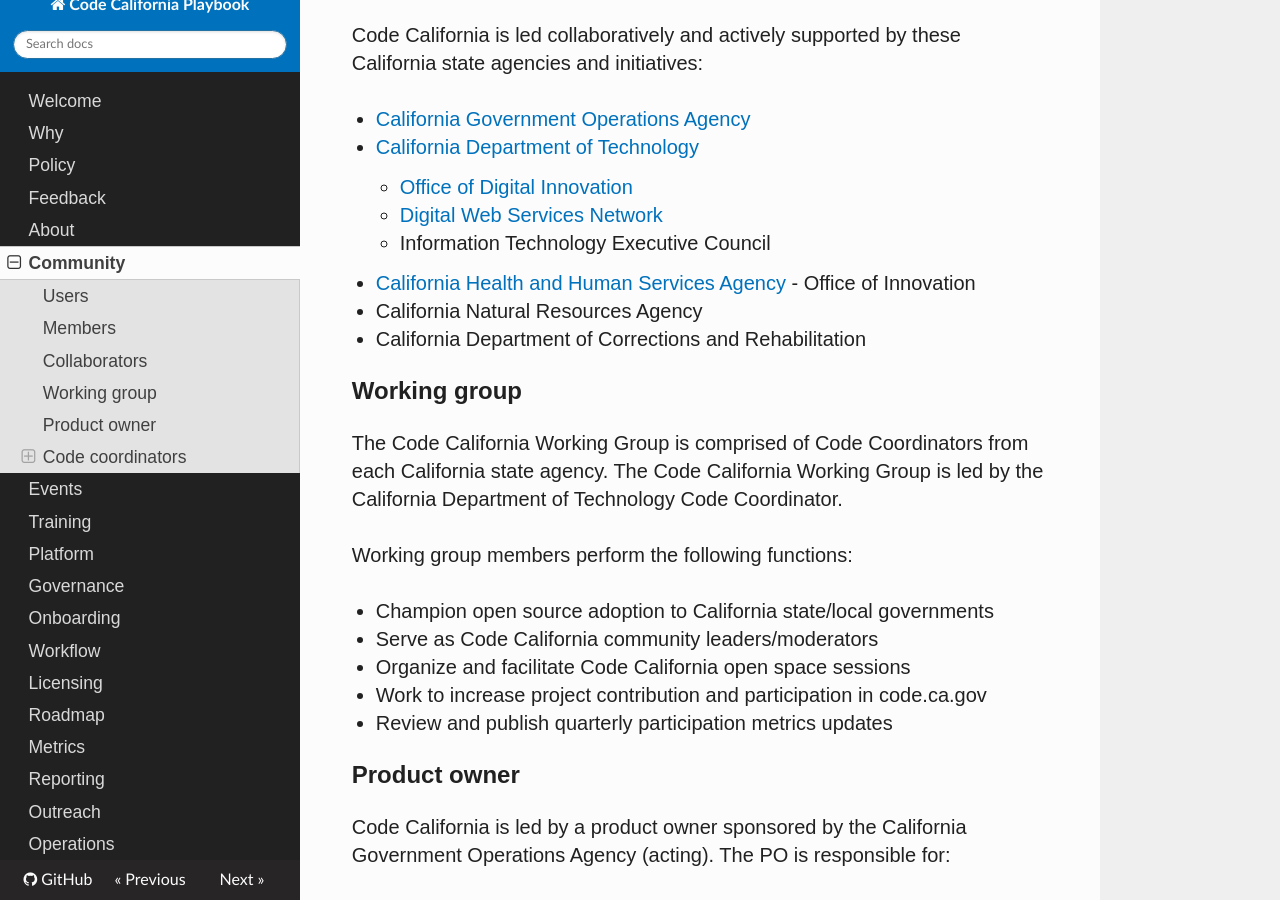
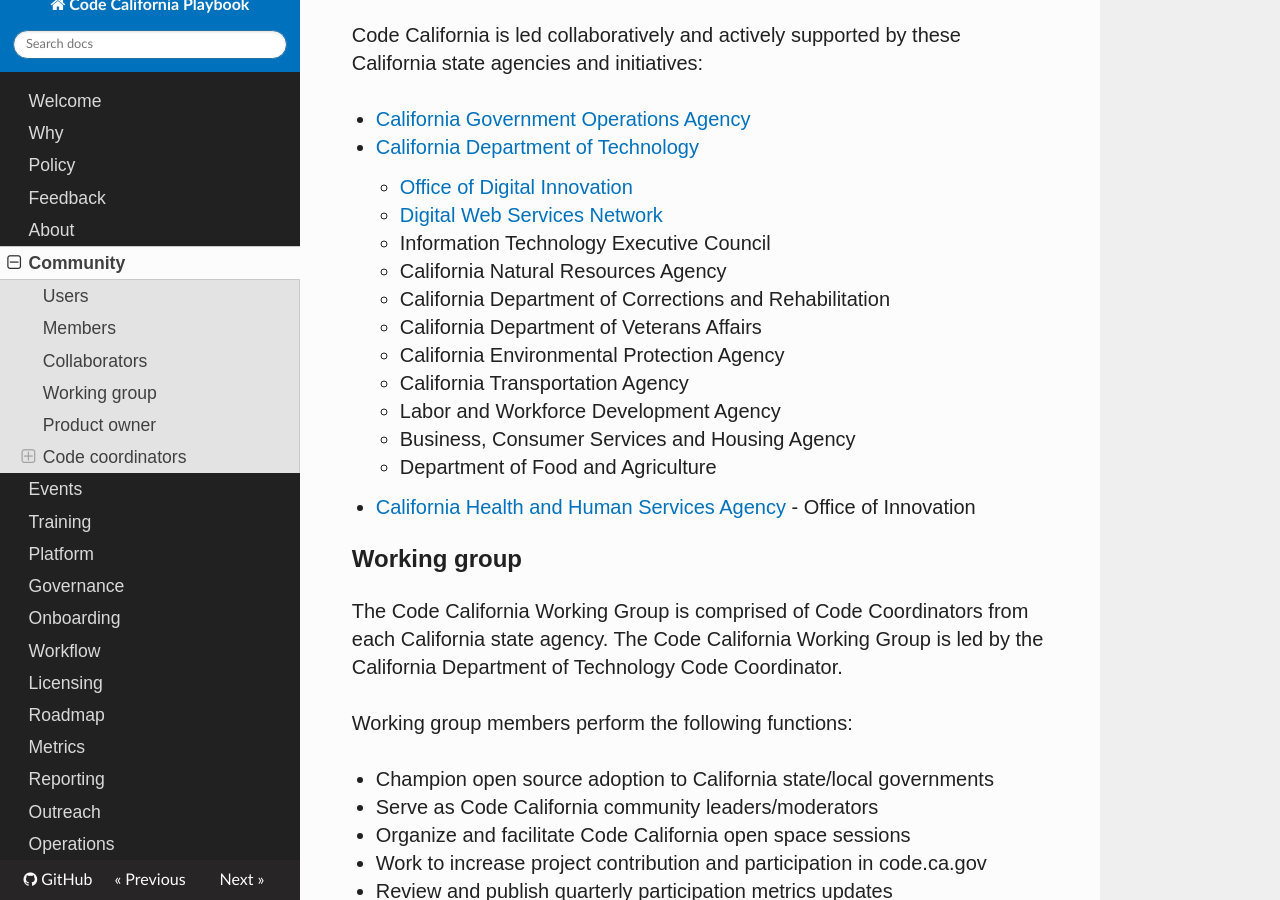
Before and after one commit to CA-CODE-Works/playbook, an MkDocs documentation site: the page built from docs/community.md, in a window 1280 px wide and 900 px high, scrolled down 819 px. Built offline with MkDocs 1.6.1, drawn with Linux system fonts in a browser that asks for light colours; nearby versions of some CDN libraries; old or Windows-style settings are respelled for this version of MkDocs.

Commit message:
Update community.md

```diff
--- a/docs/community.md
+++ b/docs/community.md
@@ -38,11 +38,16 @@
 
     * Information Technology Executive Council
 
+       * California Natural Resources Agency
+       * California Department of Corrections and Rehabilitation
+       * California Department of Veterans Affairs
+       * California Environmental Protection Agency
+       * California Transportation Agency
+       * Labor and Workforce Development Agency
+       * Business, Consumer Services and Housing Agency
+       * Department of Food and Agriculture
+
 * [California Health and Human Services Agency](http://www.chhs.ca.gov/Pages/Home.aspx) - Office of Innovation
-
-* California Natural Resources Agency
-
-* California Department of Corrections and Rehabilitation
 
 ## Working group
 
```
